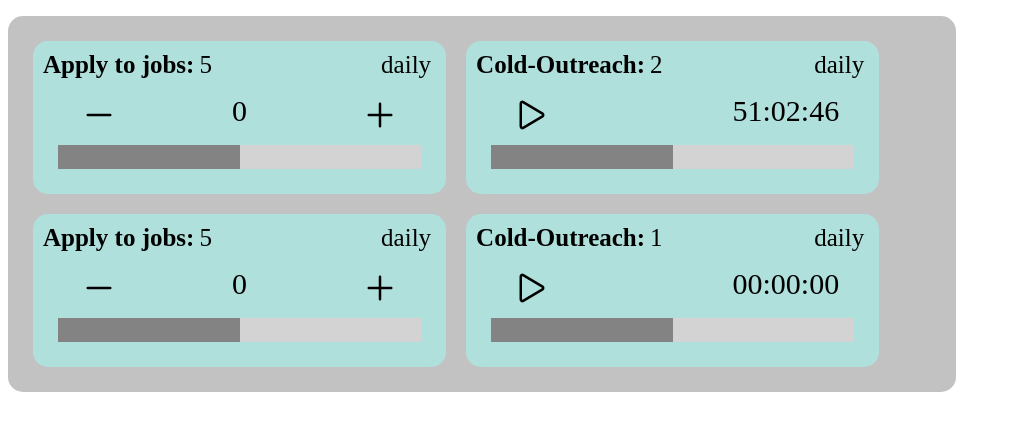
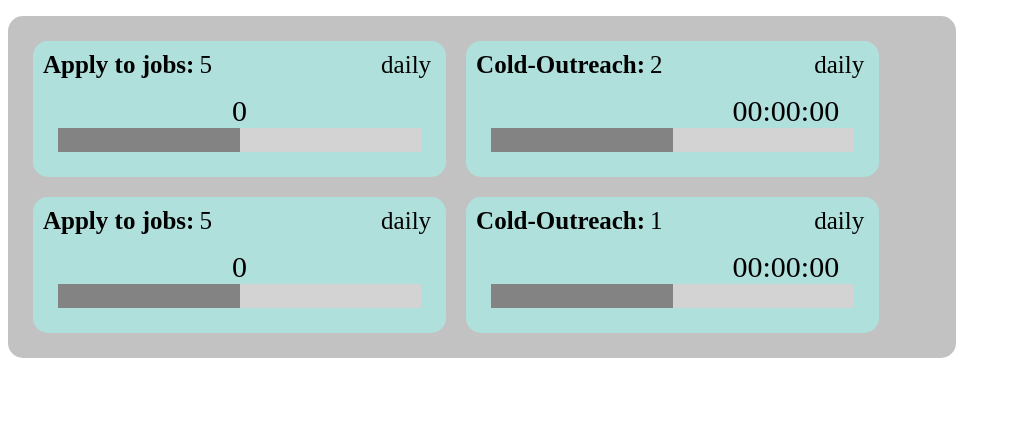
Before and after one commit to keithfrazier98/progress-tracker, a React (Create React App) app: page / in a window 1280 px wide. Shown: the top 430 px of the page, without its empty margins (0-1011 px from the left). Built offline with nearby package versions, Linux system fonts and the light colour scheme.

Commit message:
added custom hook from "https://overreacted.io/making-setinterval-declarative-with-react-hooks/" to create timer for the timed trackers

```diff
--- a/src/ProgressBar.jsx
+++ b/src/ProgressBar.jsx
@@ -1,8 +1,41 @@
 import React, { useState } from "react";
+import useInterval from "./utils/useInterval";
 import "./ProgressBar.css";
 
-function ProgressBar({ current, goal, type }) {
+function ProgressBar({ current, goal, type, index, setData, data }) {
   const [running, setRunning] = useState(false);
+
+  function handleStart(event) {
+    setRunning(!running);
+  }
+
+  useInterval(
+    () => {
+      handleIncDec();
+    },
+    running ? 1000 : null
+  );
+
+  function handleIncDec(event) {
+    setData(() => {
+      let newData = [];
+      data.forEach((object, i) => {
+        if (i != index) {
+          newData.push(object);
+        } else {
+          newData.push({
+            ...object,
+            current: event
+              ? event.target.parentNode.id === "dec"
+                ? current - 1
+                : current + 1
+              : current + 1,
+          });
+        }
+      });
+      return newData;
+    });
+  }
 
   let buttons;
 
@@ -11,11 +44,11 @@ function ProgressBar({ current, goal, type }) {
       buttons = (
         <div>
           <div className="buttonDiv">
-            <button>
+            <button onClick={handleIncDec} id="dec">
               <ion-icon name="remove-outline"></ion-icon>
             </button>
             <span style={{ fontSize: "30px" }}>{current}</span>
-            <button>
+            <button onClick={handleIncDec} id="inc">
               <ion-icon name="add-outline"></ion-icon>
             </button>
           </div>
@@ -23,9 +56,6 @@ function ProgressBar({ current, goal, type }) {
       );
       break;
     case "time":
-      const timeFormat = /\d\d:\d\d:\d\d/;
-
-      //current = 3766
       let decimalHours = current / 3600;
       let hours = Math.trunc(decimalHours);
       let remainingSeconds = current - Math.trunc(decimalHours) * 3600;
@@ -33,35 +63,31 @@ function ProgressBar({ current, goal, type }) {
       let minutes = Math.trunc(remainingMinutes);
       let seconds = remainingSeconds - Math.trunc(minutes) * 60;
 
-      if (minutes < 10){
-          minutes = `0${minutes}`
+      if (minutes < 10) {
+        minutes = `0${minutes}`;
       }
 
-      if(seconds < 10){
-          seconds = `0${seconds}`
+      if (seconds < 10) {
+        seconds = `0${seconds}`;
       }
 
-      if(hours < 10){
-          hours = `0${hours}`
+      if (hours < 10) {
+        hours = `0${hours}`;
       }
 
+      let timeString = `${hours}:${minutes}:${seconds}`;
 
-      let timeString = `${hours}:${minutes}:${seconds}`
-
-      console.log(hours, minutes, seconds);
       buttons = (
         <div>
           <div className="buttonDiv">
-            <button>
+            <button onClick={handleStart} id="incTime">
               {running ? (
                 <ion-icon name="pause-outline"></ion-icon>
               ) : (
                 <ion-icon name="play-outline"></ion-icon>
               )}
             </button>
-            <span
-              style={{ fontSize: "30px" }}
-            >{timeString}</span>
+            <span style={{ fontSize: "30px" }}>{timeString}</span>
           </div>
         </div>
       );
--- a/src/Trackers.jsx
+++ b/src/Trackers.jsx
@@ -1,17 +1,44 @@
-import React from "react";
+import React, { useEffect, useState } from "react";
 import ProgressBar from "./ProgressBar";
 import "./Trackers.css";
 
-function Trackers(data = []) {
-  data = [
-    { title: "Apply to jobs", goal: 5, current:0, occurence: "daily", type: "inc" },
-    { title: "Cold-Outreach", goal: 2, current:183766, occurence: "daily", type: "time" },
-    { title: "Apply to jobs", goal: 5, current:0, occurence: "daily", type: "inc" },
-    { title: "Cold-Outreach", goal: 1, current:0, occurence: "daily", type: "time" },
-  ];
+function Trackers() {
+  const [data, setData] = useState([]);
+  useEffect(() => {
+    setData([
+      {
+        title: "Apply to jobs",
+        goal: 5,
+        current: 0,
+        occurence: "daily",
+        type: "inc",
+      },
+      {
+        title: "Cold-Outreach",
+        goal: 2,
+        current: 0,
+        occurence: "daily",
+        type: "time",
+      },
+      {
+        title: "Apply to jobs",
+        goal: 5,
+        current: 0,
+        occurence: "daily",
+        type: "inc",
+      },
+      {
+        title: "Cold-Outreach",
+        goal: 1,
+        current: 0,
+        occurence: "daily",
+        type: "time",
+      },
+    ]);
+  }, []);
 
   const trackers = [];
-  data.forEach((element) => {
+  data.forEach((element, index) => {
     const { title, goal, occurence, type, current } = element;
     trackers.push(
       <li>
@@ -23,7 +50,14 @@ function Trackers(data = []) {
             </div>
             <p>{occurence}</p>
           </div>
-          <ProgressBar current={current} goal={goal} type={type} />
+          <ProgressBar
+            current={current}
+            goal={goal}
+            type={type}
+            index={index}
+            setData={setData}
+            data={data}
+          />
         </div>
       </li>
     );
--- /dev/null
+++ b/src/utils/useInterval.js
@@ -0,0 +1,24 @@
+// This custom hook is from: https://overreacted.io/making-setinterval-declarative-with-react-hooks/
+
+import { useEffect, useRef } from "react";
+
+export default function useInterval(callback, delay) {
+  const savedCallback = useRef();
+
+  // Remember the latest callback.
+  useEffect(() => {
+    savedCallback.current = callback;
+  }, [callback]);
+
+  // Set up the interval.
+  useEffect(() => {
+    function tick() {
+      savedCallback.current();
+    }
+
+    if (delay !== null) {
+      let id = setInterval(tick, delay);
+      return () => clearInterval(id);
+    }
+  }, [delay]);
+}
```
